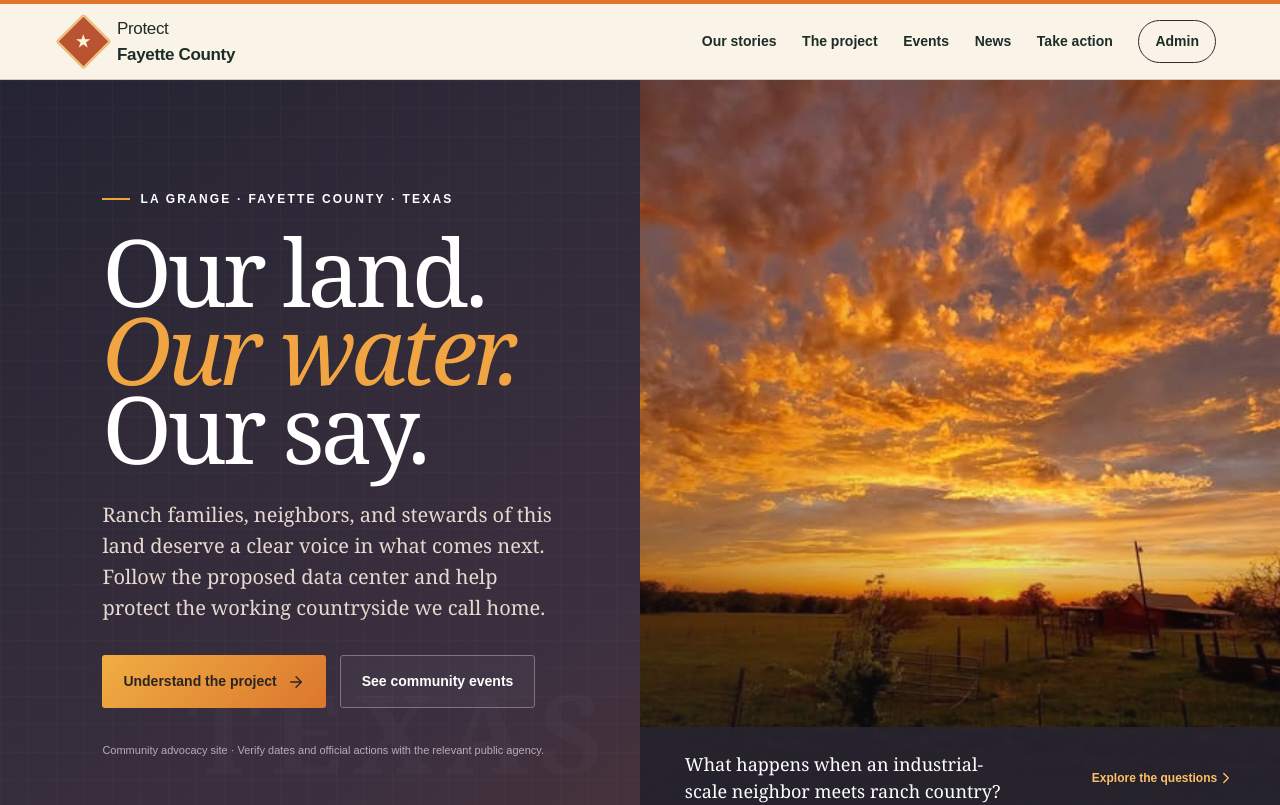
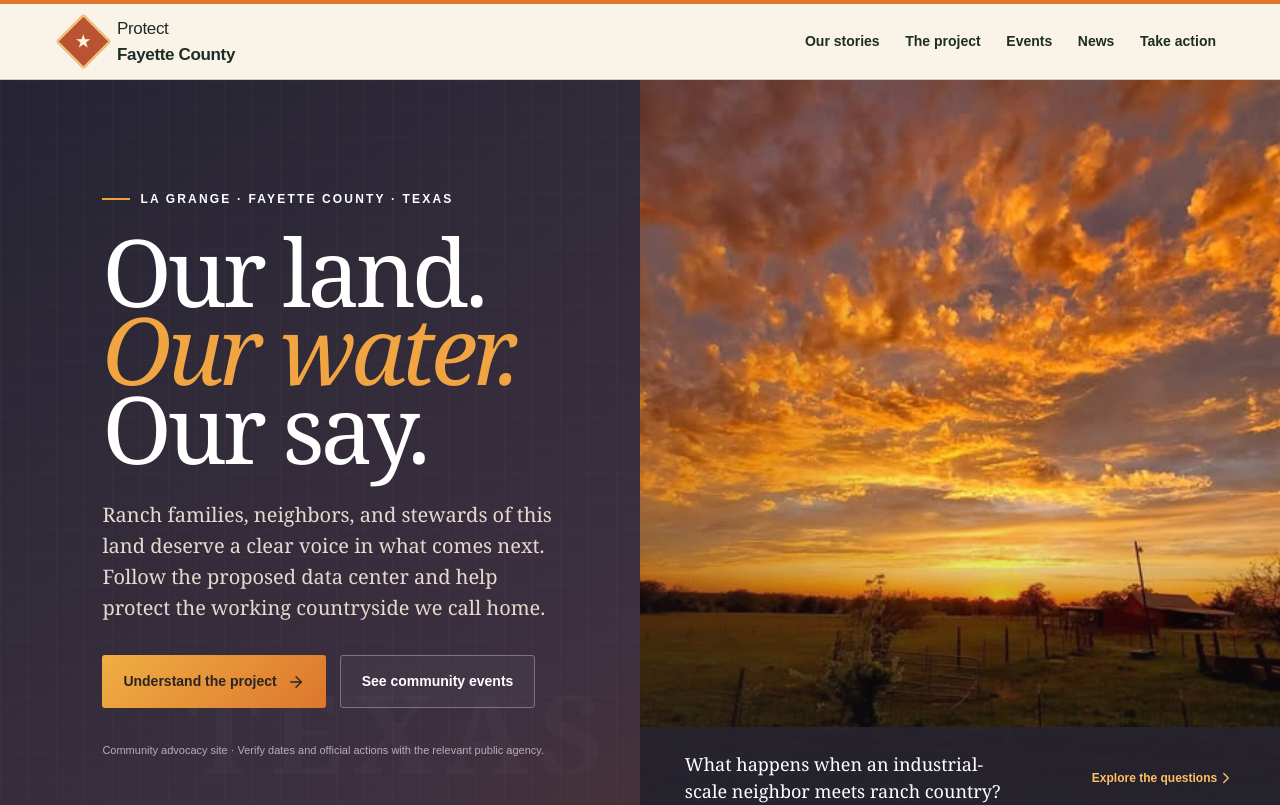
Before and after one commit to CSteg3/protect-fayette-county, a Next.js app: page / in a window 1280 px wide. Shown: the top 805 px of the page. Built offline with nearby package versions, Linux system fonts and the light colour scheme.

Commit message:
Hide admin access from public navigation

```diff
--- a/app/admin/login/page.tsx
+++ b/app/admin/login/page.tsx
@@ -1,3 +1,4 @@
 import { redirect } from "next/navigation";
 import { isAdmin } from "../../../lib/auth";
+export const metadata = { robots: { index: false, follow: false, noarchive: true } };
 export default async function LoginPage({searchParams}:{searchParams:Promise<{error?:string}>}){if(await isAdmin())redirect("/admin");const {error}=await searchParams;return <main className="login-shell"><section className="login-card"><a className="brand" href="/"><span className="brand-mark">FC</span><span>Protect <strong>Fayette County</strong></span></a><p className="eyebrow dark"><span/> Organizer access</p><h1>Admin sign in</h1><p>Enter the administrator password to manage community events.</p>{error&&<div className="login-error">That password was not accepted.</div>}<form action="/api/admin/login" method="post"><label>Password<input name="password" type="password" required autoComplete="current-password" autoFocus/></label><button type="submit">Sign in</button></form>{process.env.NODE_ENV==="development"&&<small>Local default password: <code>local-admin</code></small>}<a className="back-link" href="/">← Back to website</a></section></main>}
--- a/app/admin/page.tsx
+++ b/app/admin/page.tsx
@@ -1,5 +1,6 @@
 import { requireAdmin } from "../../lib/auth";
 import { listEvents } from "../../lib/events";
 import AdminEvents from "./admin-events";
+export const metadata = { robots: { index: false, follow: false, noarchive: true } };
 export const dynamic="force-dynamic";
 export default async function AdminPage(){await requireAdmin();const rows=await listEvents(false);return <main className="admin-shell"><header className="admin-header"><a href="/" className="brand"><span className="brand-mark">FC</span><span>Protect <strong>Fayette County</strong></span></a><div><span>Administrator</span><form action="/api/admin/logout" method="post"><button className="signout-button">Sign out</button></form></div></header><section className="admin-main"><div className="admin-title"><div><p className="eyebrow dark"><span/> Organizer tools</p><h1>Events dashboard</h1><p>Create, edit, publish, and track community events.</p></div><a className="back-link" href="/">← View website</a></div><AdminEvents initialEvents={rows}/></section></main>}
--- a/app/page.tsx
+++ b/app/page.tsx
@@ -28,7 +28,7 @@ export default function Home() {
     <header className="site-header">
       <a className="brand" href="#top" aria-label="Protect Fayette County home"><span className="brand-mark"><b>★</b></span><span>Protect <strong>Fayette County</strong></span></a>
       <nav id="primary-navigation" className={menuOpen ? "nav open" : "nav"} aria-label="Primary navigation">
-        <a href="/stories">Our stories</a><a href="#project" onClick={()=>setMenuOpen(false)}>The project</a><a href="#events" onClick={()=>setMenuOpen(false)}>Events</a><a href="#news" onClick={()=>setMenuOpen(false)}>News</a><a href="#action" onClick={()=>setMenuOpen(false)}>Take action</a><a className="admin-link" href="/admin">Admin</a>
+        <a href="/stories">Our stories</a><a href="#project" onClick={()=>setMenuOpen(false)}>The project</a><a href="#events" onClick={()=>setMenuOpen(false)}>Events</a><a href="#news" onClick={()=>setMenuOpen(false)}>News</a><a href="#action" onClick={()=>setMenuOpen(false)}>Take action</a>
       </nav>
       <button type="button" className="menu-button" onClick={()=>setMenuOpen(!menuOpen)} aria-label="Toggle menu" aria-expanded={menuOpen} aria-controls="primary-navigation">{menuOpen ? <X/> : <Menu/>}</button>
     </header>
@@ -55,6 +55,6 @@ export default function Home() {
     <section id="news" className="section news-section"><div className="section-heading row"><div><p className="eyebrow dark"><span/> Stay informed</p><h2>News &amp; resources</h2></div><Newspaper size={44}/></div><div className="news-grid">{news.map((item,i)=><article className={i===0?'featured':''} key={item.title}><div className="news-top"><span>{item.tag}</span><small>{item.date}</small></div><h3>{item.title}</h3><p>{item.text}</p><a href={item.href} target="_blank" rel="noreferrer">{item.linkLabel} <ArrowRight size={16}/></a></article>)}</div></section>
 
     <section id="action" className="action-section"><div><p className="eyebrow"><span/> Stand with your neighbors</p><h2>Keep Fayette County<br/>in community hands.</h2></div><div className="action-card"><h3>Join the local update list</h3><p>Email the organizing team to receive meeting notices, new documents, and clear ways to participate.</p><a className="button light-button" href="mailto:faycofriends@gmail.com?subject=Protect%20Fayette%20County%20updates">Email faycofriends@gmail.com <ArrowRight size={18}/></a><small>An online sign-up form will be linked here when available.</small></div></section>
-    <footer><div className="brand"><span className="brand-mark"><b>★</b></span><span>Protect <strong>Fayette County</strong></span></div><p>For ranch families, neighbors, and a transparent public process.</p><div><a href="/stories">Stories</a><a href="#project">Project</a><a href="#events">Events</a><a href="#news">News</a><a href="/admin">Admin</a></div></footer>
+    <footer><div className="brand"><span className="brand-mark"><b>★</b></span><span>Protect <strong>Fayette County</strong></span></div><p>For ranch families, neighbors, and a transparent public process.</p><div><a href="/stories">Stories</a><a href="#project">Project</a><a href="#events">Events</a><a href="#news">News</a></div></footer>
   </main>;
 }
```
Also changed, not shown: app/stories/page.tsx (+1 -1 lines).
